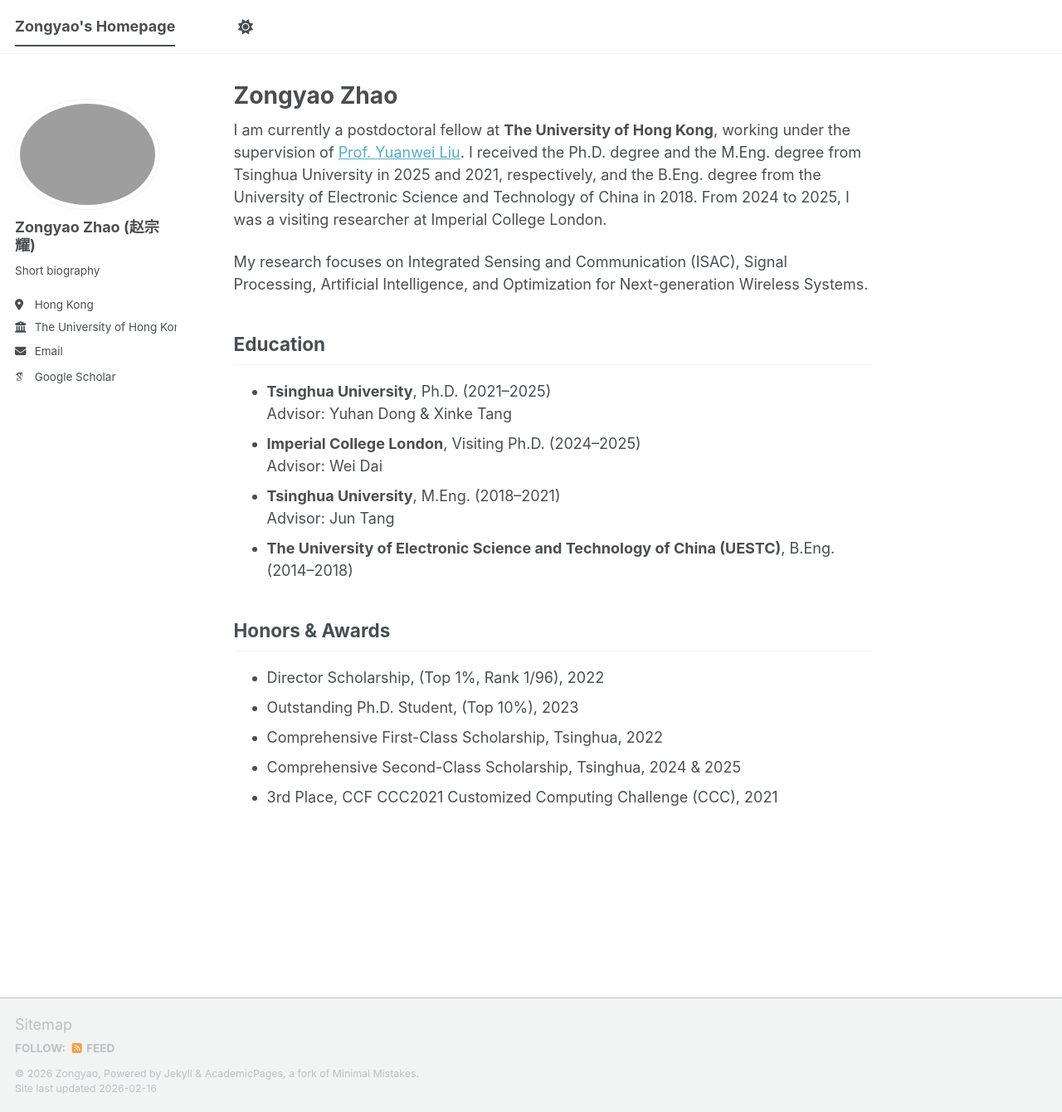
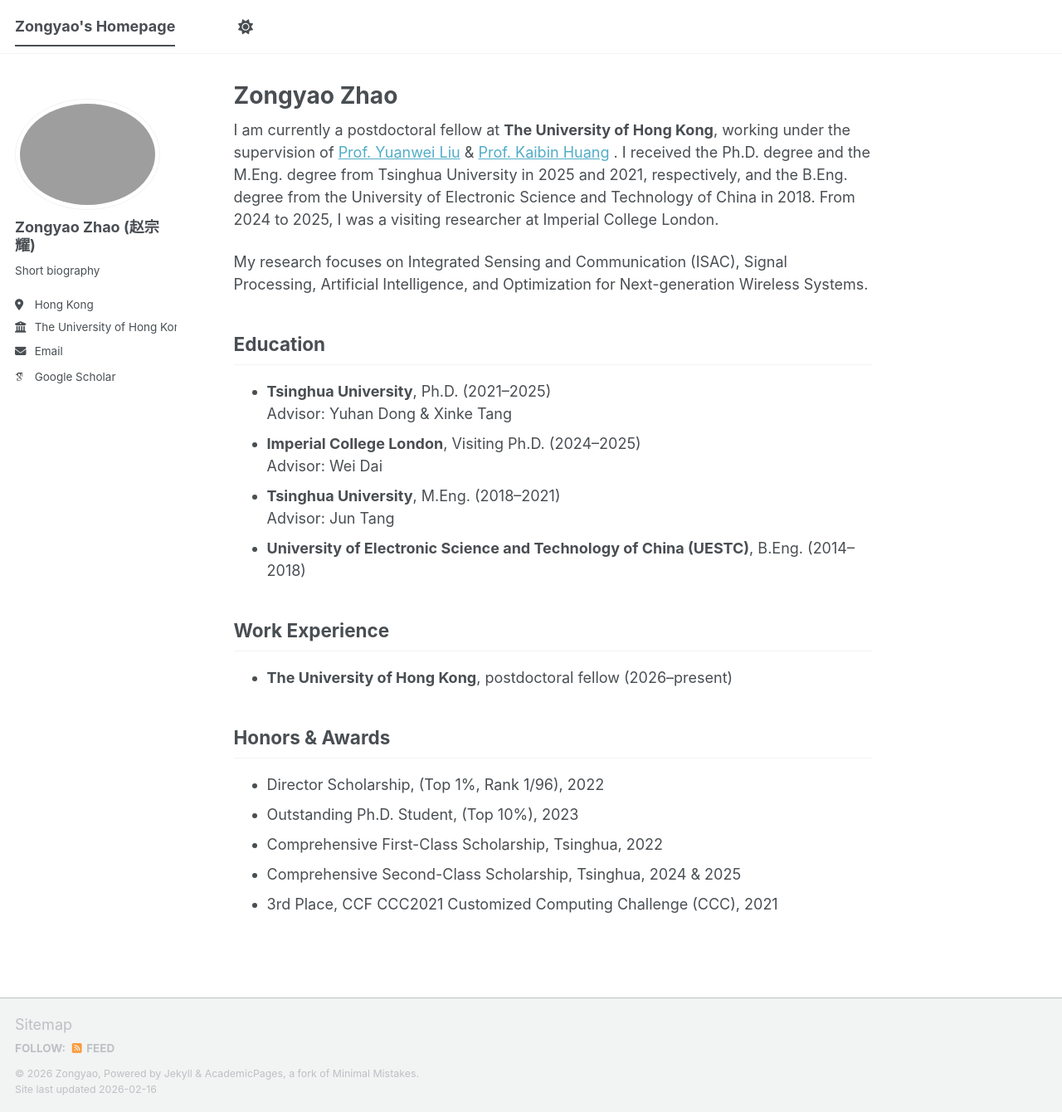
Before and after one commit to ZongyaoZhao/ZongyaoZhao.github.io, a Jekyll site: the page built from _pages/about.md, in a window 1280 px wide and 1340 px high. Shown: the whole window at 83% size. Built offline with Jekyll 4.4.1, drawn with Linux system fonts in a browser that asks for light colours; some web fonts are replaced; a script bundle is joined from its source files by our own code; library files that are not in the unit come from our copies.

Commit message:
Update about.md

```diff
--- a/_pages/about.md
+++ b/_pages/about.md
@@ -6,7 +6,7 @@
   - /about/
   - /about.html
 ---
-I am currently a postdoctoral fellow at **The University of Hong Kong**, working under the supervision of <a href="https://www.eee.hku.hk/~yuanwei/index.html">Prof. Yuanwei Liu</a>. I received the Ph.D. degree and the M.Eng. degree from Tsinghua University in 2025 and 2021, respectively, and the B.Eng. degree from the University of Electronic Science and Technology of China in 2018. From 2024 to 2025, I was a visiting researcher at Imperial College London.
+I am currently a postdoctoral fellow at **The University of Hong Kong**, working under the supervision of <a href="https://www.eee.hku.hk/~yuanwei/index.html">Prof. Yuanwei Liu</a> & <a href="https://www.eee.hku.hk/~yuanwei/index.html](https://www.eee.hku.hk/people/huangkb/">Prof. Kaibin Huang</a> . I received the Ph.D. degree and the M.Eng. degree from Tsinghua University in 2025 and 2021, respectively, and the B.Eng. degree from the University of Electronic Science and Technology of China in 2018. From 2024 to 2025, I was a visiting researcher at Imperial College London.
 
 My research focuses on Integrated Sensing and Communication (ISAC), Signal Processing, Artificial Intelligence, and Optimization for Next-generation Wireless Systems.
 
@@ -17,7 +17,10 @@
   Advisor: Wei Dai
 - **Tsinghua University**, M.Eng. (2018–2021)
   Advisor: Jun Tang
-- **The University of Electronic Science and Technology of China (UESTC)**, B.Eng. (2014–2018)
+- **University of Electronic Science and Technology of China (UESTC)**, B.Eng. (2014–2018)
+
+## Work Experience
+- **The University of Hong Kong**, postdoctoral fellow (2026–present)
 
 ## Honors & Awards
 - Director Scholarship, (Top 1%, Rank 1/96), 2022
```
